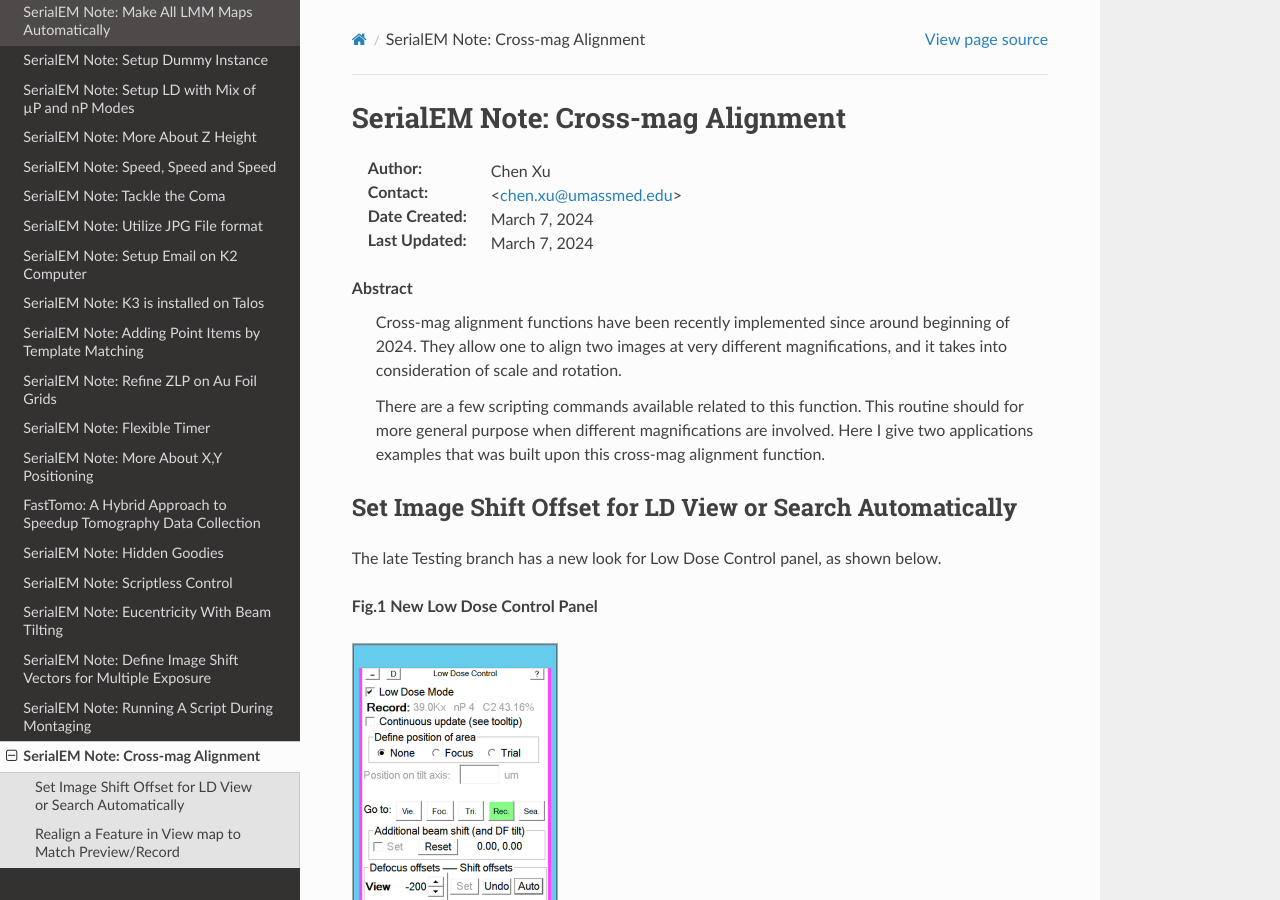
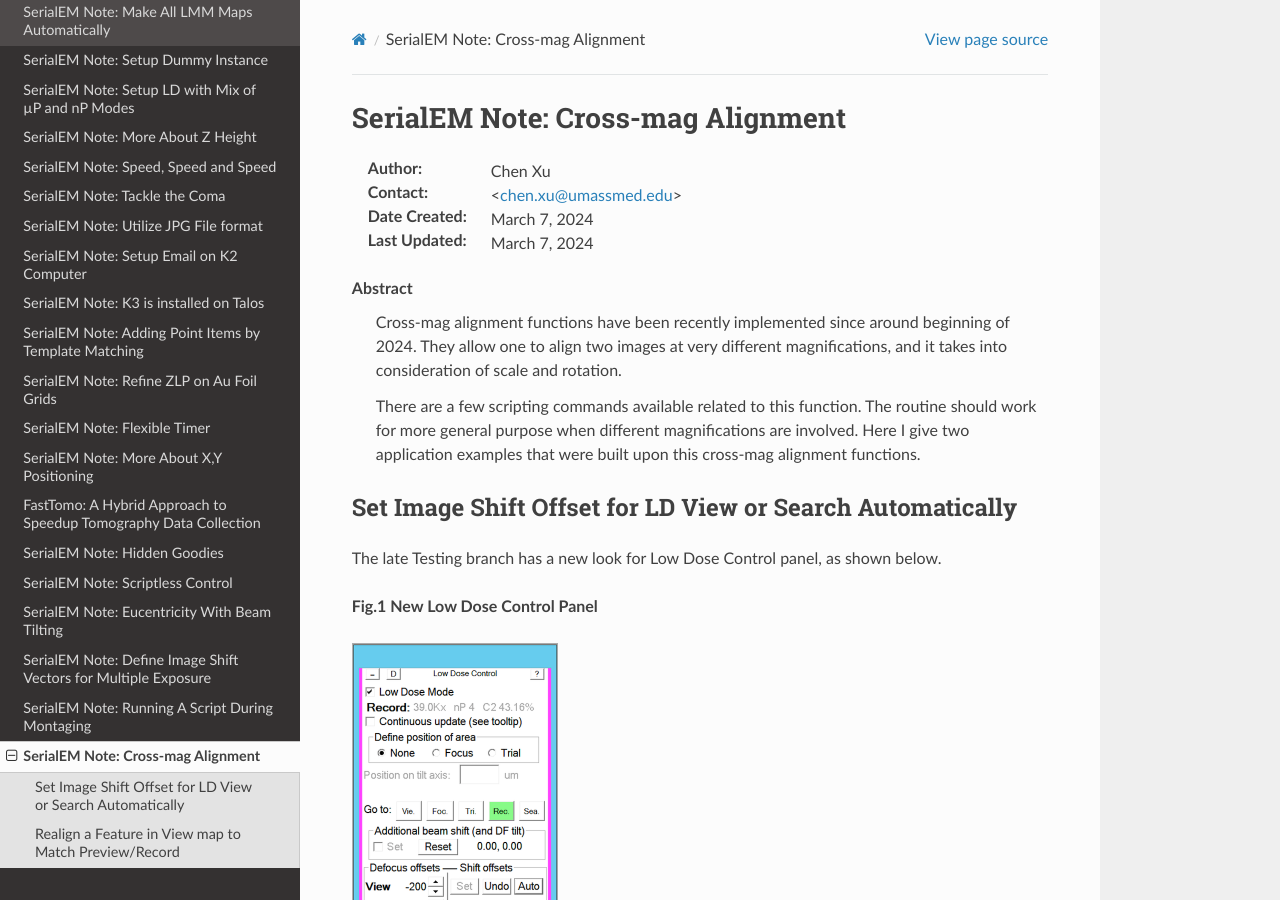
Before and after one commit to xuchen66/sphinx-emdocs, a Sphinx documentation site: the page built from source/serialem-note-cross-mag_aligment.rst, in a window 1280 px wide and 900 px high. Built offline with Sphinx 7.4.7 and the Read the Docs theme 2.0.0, drawn with Linux system fonts in a browser that asks for light colours; pages that are not in the unit, such as notebooks, are missing from menus.

Commit message:
Update serialem-note-cross-mag_aligment.rst

```diff
--- a/source/serialem-note-cross-mag_aligment.rst
+++ b/source/serialem-note-cross-mag_aligment.rst
@@ -17,9 +17,9 @@
       rotation.
 
       There are a few scripting commands available related to this
-      function. This routine should for more general purpose when different
-      magnifications are involved. Here I give two applications examples
-      that was built upon this cross-mag alignment function.
+      function. The routine should work for more general purpose when different
+      magnifications are involved. Here I give two application examples
+      that were built upon this cross-mag alignment functions.
 
 
 .. _Set_LD_IS_automatically:
```
